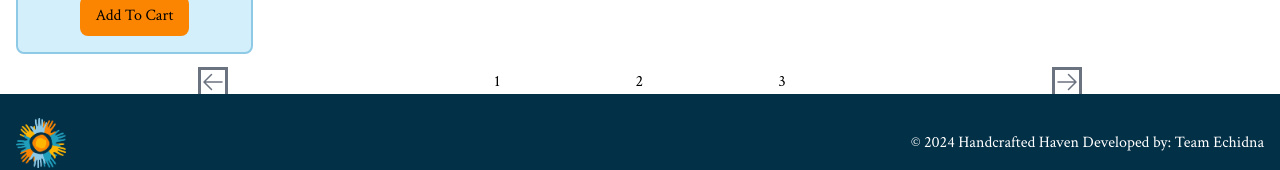
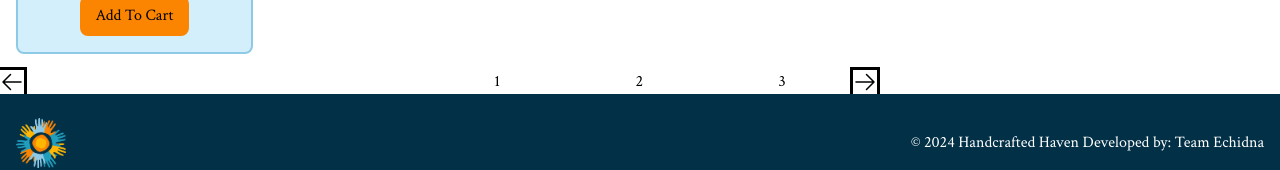
Before and after one commit to wcamer/WDD-430-Handcrafted-Haven, a Next.js app: page / in a window 1280 px wide. Shown: the part 1296-1466 px from the top of the page. Built offline with nearby package versions, Linux system fonts and the light colour scheme.

Commit message:
changed color of arrows from gray to black

```diff
--- a/app/ui/components/arrows.tsx
+++ b/app/ui/components/arrows.tsx
@@ -4,9 +4,10 @@ export function LeftArrow(){
     return(
 
 
-    <div className="flex justify-center items-center ">
+    // <div className="flex justify-center items-center ">
+    <div>
     {/* <div> */}
-      <ArrowLeftIcon className="h-6 w-6 text-gray-500 outline" />
+      <ArrowLeftIcon className="h-6 w-6 text-black outline" />
     </div>
 
 
@@ -18,9 +19,10 @@ export function RightArrow(){
     return(
 
 
-    <div className="flex justify-center items-center ">
+    // <div className="flex justify-center items-center ">
+    <div>
     {/* // <div > */}
-      <ArrowRightIcon className="h-6 w-6 text-gray-500 outline" />
+      <ArrowRightIcon className="h-6 w-6 text-black outline" />
     </div>
 
 
```
